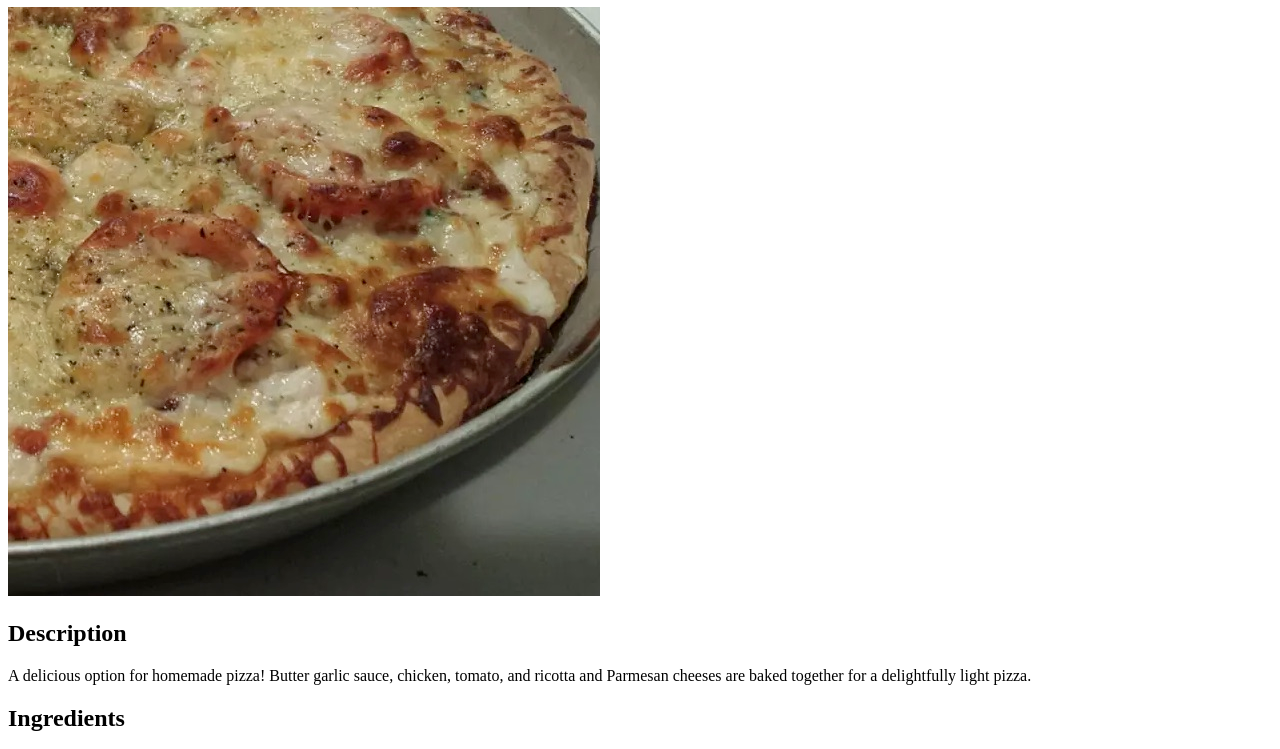
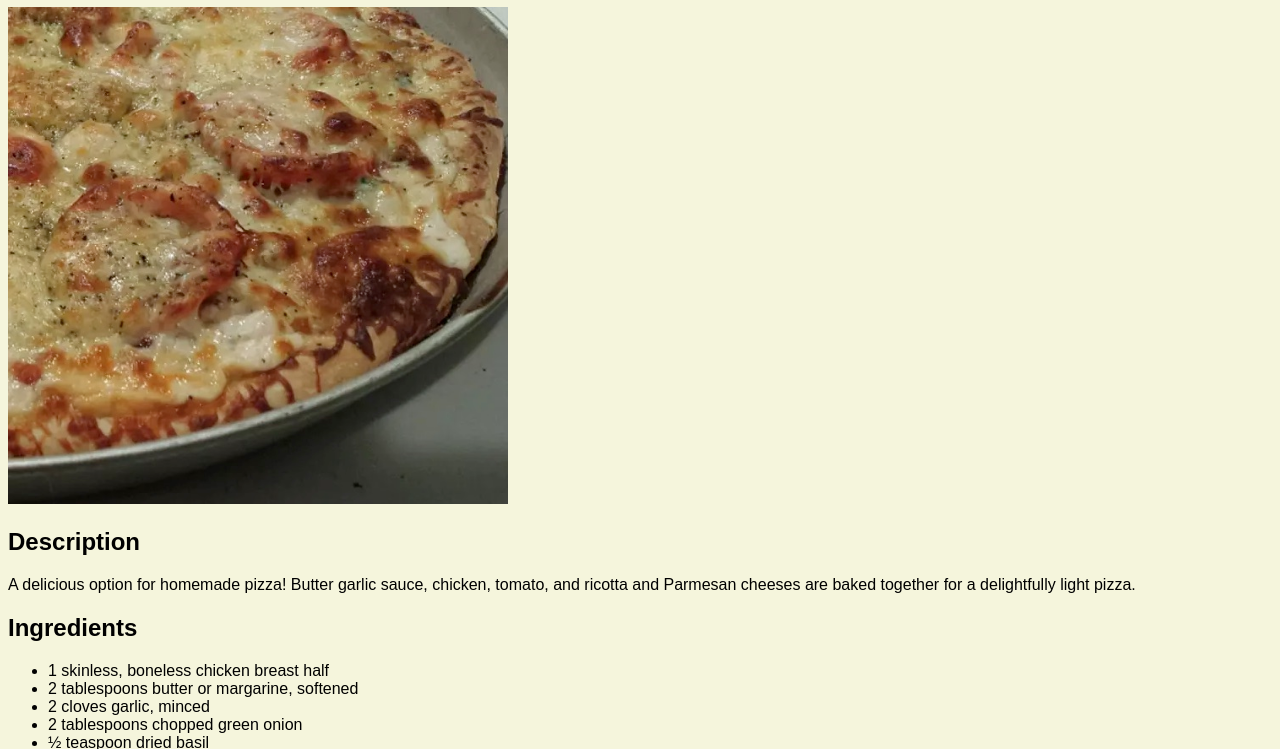
Before and after one commit to 0v3rcome/odin-recipes, a plain HTML site: page recipes/chicken-garlic-pizza.html in a window 1280 px wide. Shown: the part 73-822 px from the top of the page. Drawn offline with Linux system fonts and the light colour scheme.

Commit message:
Add external stylesheet styling

```diff
--- a/recipes/chicken-garlic-pizza.html
+++ b/recipes/chicken-garlic-pizza.html
@@ -4,6 +4,7 @@
     <meta charset="UTF-8">
     <meta http-equiv="X-UA-Compatible" content="IE=edge">
     <meta name="viewport" content="width=device-width, initial-scale=1.0">
+    <link rel="stylesheet" href="../style.css">
     <title>Chicken Garlic Pizza</title>
 </head>
 <body>
--- /dev/null
+++ b/style.css
@@ -0,0 +1,9 @@
+* {
+    font-family: Arial, Helvetica, sans-serif;
+    background-color: beige;
+}
+
+img {
+    width: 500px;
+    height: auto;
+}
```
Also changed, not shown: index.html (+1 -0 lines), recipes/detroit-style-pizza.html (+1 -0 lines), recipes/pepperoni-pizza.html (+1 -0 lines).
